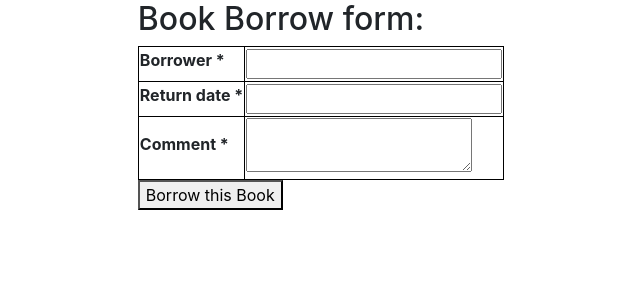
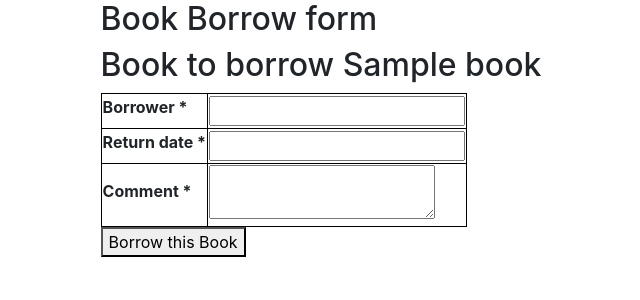
Before and after one commit to PedroPLCode/books_list_v2.py, a Flask app: page /addborrow/1 in a window 1280 px wide. Shown: the part 56-356 px from the top of the page, without its empty margins (319-959 px from the left). Run offline with Flask 3, Linux system fonts and the light colour scheme; tables that the repository leaves empty hold one stand-in row (values such as "Sample post").

Commit message:
Add extra informations for add book ane borrow book

```diff
--- a/app/routes.py
+++ b/app/routes.py
@@ -71,8 +71,10 @@ def add_book_view(author_id):
         db.session.add(new_book)
         db.session.commit()
         return redirect(url_for("books_view"))
+    author = Author.query.filter_by(id=author_id).first()
     return render_template("add_book.html",
                            form=form,
+                           author_name=author.name,
                            author_id=author_id)
 
 
@@ -117,8 +119,10 @@ def add_borrow_view(book_id):
         db.session.add(new_borrow)
         db.session.commit()
         return redirect(url_for("borrows_view"))
+    book = Book.query.filter_by(id=book_id).first()
     return render_template("add_borrow.html",
                            form=form,
+                           book_title=book.title,
                            book_id=book_id)
 
 
--- a/app/templates/add_book.html
+++ b/app/templates/add_book.html
@@ -4,6 +4,7 @@
 
 <div>
     <h2>Book Add form</h2>
+    <h2>New book of author {{author_name}}</h2>
     <form method="POST" action="/addbook/{{ author_id }}">
         {{ form.hidden_tag() }}
         <table>
--- a/app/templates/add_borrow.html
+++ b/app/templates/add_borrow.html
@@ -3,7 +3,8 @@
 {% block content %}
 
 <div>
-    <h2>Book Borrow form:</h2>
+    <h2>Book Borrow form</h2>
+    <h2>Book to borrow {{ book_title }}</h2>
     <form method="POST" action="/addborrow/{{ book_id }}">
         {{ form.hidden_tag() }}
         <table>
```
